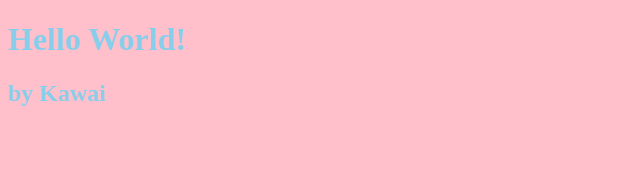
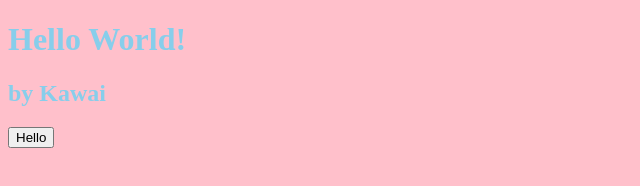
Before and after one commit to kawaiww/FID4217, a plain HTML site: page index.html in a window 1280 px wide. Shown: the whole page, without its empty margins (0-640 px from the left). Drawn offline with Linux system fonts and the light colour scheme.

Commit message:
Update index.html

```diff
--- a/index.html
+++ b/index.html
@@ -7,13 +7,19 @@
 <style>
   body {
     background-color:pink;
-    fort-family:Arial;
+    fort-family: Arial;
     color:skyblue;
   }
 </style>
+     <script>
+    function sayFuckYou(){
+      alert("Hello! by Kawai");
+    }
+  </script>
   </head>
   <body>
     <h1>Hello World!</h1>
     <h2>by Kawai</h2>
+    <button onclick="sayFuckYou();">Hello</button>
   </body>
 </html>
```
